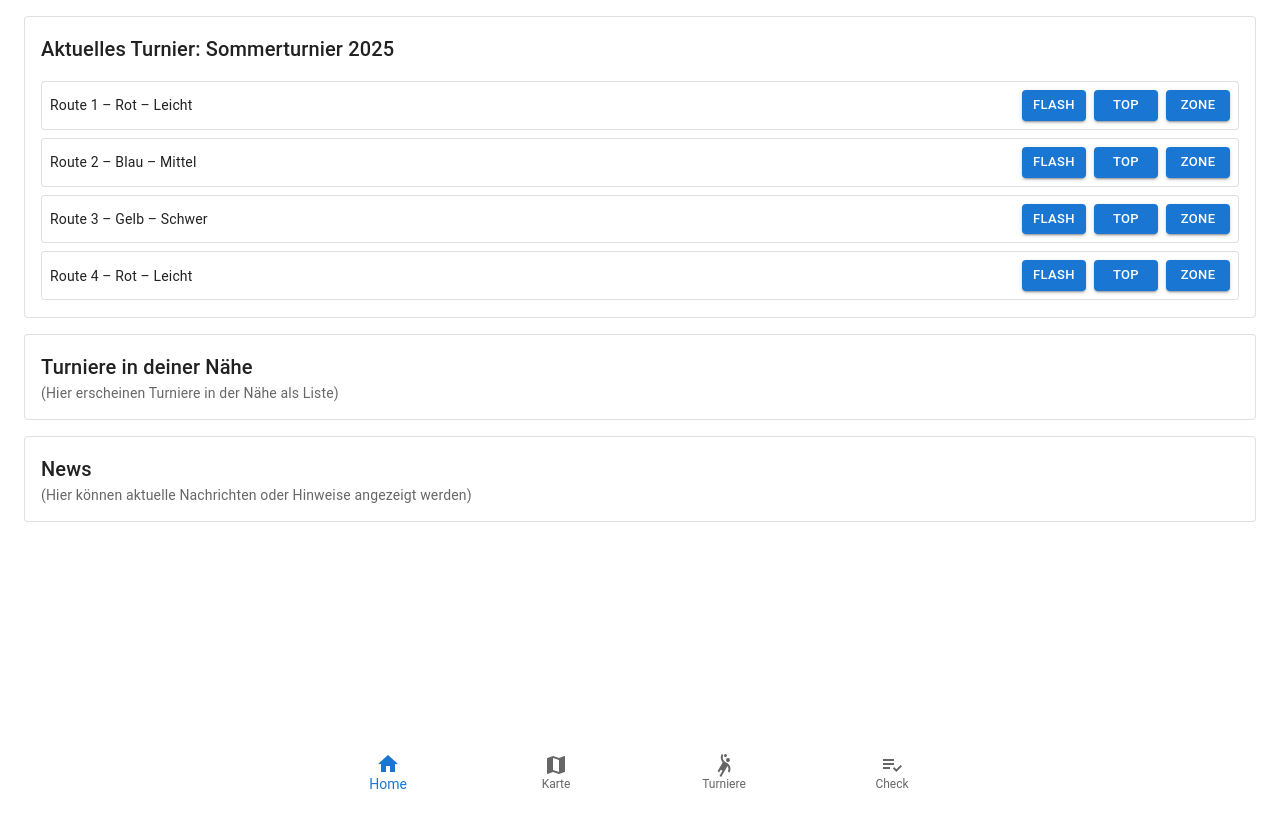
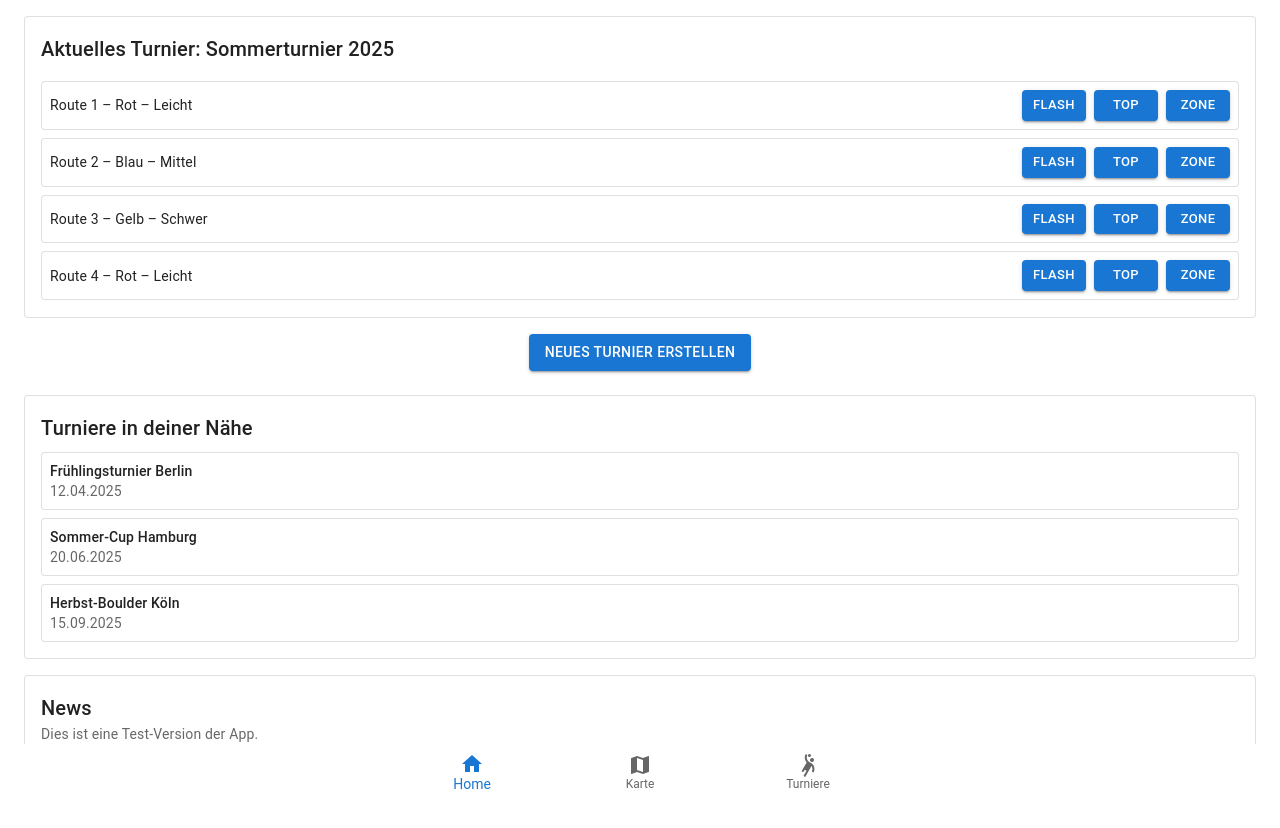
Before and after one commit to JonasFlachmann/ClimbingTurnamentAppPublic, a Next.js app: page /home in a window 1280 px wide. Shown: the top 828 px of the page. Built offline with nearby package versions, Linux system fonts and the light colour scheme.

Commit message:
Aktualisieren von home.tsx

```diff
--- a/pages/home.tsx
+++ b/pages/home.tsx
@@ -10,7 +10,6 @@ import {
 import HomeIcon from "@mui/icons-material/Home";
 import MapIcon from "@mui/icons-material/Map";
 import SportsHandballIcon from "@mui/icons-material/SportsHandball";
-import PlaylistAddCheckIcon from "@mui/icons-material/PlaylistAddCheck";
 import Link from "next/link";
 
 const Home: React.FC = () => {
@@ -21,6 +20,13 @@ const Home: React.FC = () => {
     color: ["Rot", "Blau", "Gelb"][index % 3],
     difficulty: ["Leicht", "Mittel", "Schwer"][index % 3],
   }));
+
+  // Dummy-Turniere in der Nähe
+  const dummyTournaments = [
+    { id: 1, name: "Frühlingsturnier Berlin", date: "12.04.2025" },
+    { id: 2, name: "Sommer-Cup Hamburg", date: "20.06.2025" },
+    { id: 3, name: "Herbst-Boulder Köln", date: "15.09.2025" },
+  ];
 
   return (
     <Box sx={{ minHeight: "100vh", bgcolor: "background.default", pb: 10 }}>
@@ -69,14 +75,35 @@ const Home: React.FC = () => {
         </Box>
       </Paper>
 
+      {/* Button zur Turniererstellung */}
+      <Box sx={{ display: "flex", justifyContent: "center", mb: 3 }}>
+        <Button
+          variant="contained"
+          color="primary"
+          component={Link}
+          href="/tournament-create"
+        >
+          Neues Turnier erstellen
+        </Button>
+      </Box>
+
       {/* Turniere in deiner Nähe */}
       <Paper variant="outlined" sx={{ p: 2, m: 2 }}>
         <Typography variant="h6" fontWeight="medium">
           Turniere in deiner Nähe
         </Typography>
-        <Typography variant="body2" color="text.secondary">
-          (Hier erscheinen Turniere in der Nähe als Liste)
-        </Typography>
+        <Box sx={{ mt: 1, display: "flex", flexDirection: "column", gap: 1 }}>
+          {dummyTournaments.map((tournament) => (
+            <Paper key={tournament.id} variant="outlined" sx={{ p: 1 }}>
+              <Typography variant="body2" fontWeight="medium">
+                {tournament.name}
+              </Typography>
+              <Typography variant="body2" color="text.secondary">
+                {tournament.date}
+              </Typography>
+            </Paper>
+          ))}
+        </Box>
       </Paper>
 
       {/* News */}
@@ -85,7 +112,7 @@ const Home: React.FC = () => {
           News
         </Typography>
         <Typography variant="body2" color="text.secondary">
-          (Hier können aktuelle Nachrichten oder Hinweise angezeigt werden)
+          Dies ist eine Test-Version der App.
         </Typography>
       </Paper>
 
@@ -99,7 +126,7 @@ const Home: React.FC = () => {
           label="Home"
           icon={<HomeIcon />}
           component={Link}
-          href="/"
+          href="/home"
         />
         <BottomNavigationAction
           label="Karte"
@@ -113,12 +140,6 @@ const Home: React.FC = () => {
           component={Link}
           href="/tournament"
         />
-        <BottomNavigationAction
-          label="Check"
-          icon={<PlaylistAddCheckIcon />}
-          component={Link}
-          href="/tournament-overview"
-        />
       </BottomNavigation>
     </Box>
   );
```
